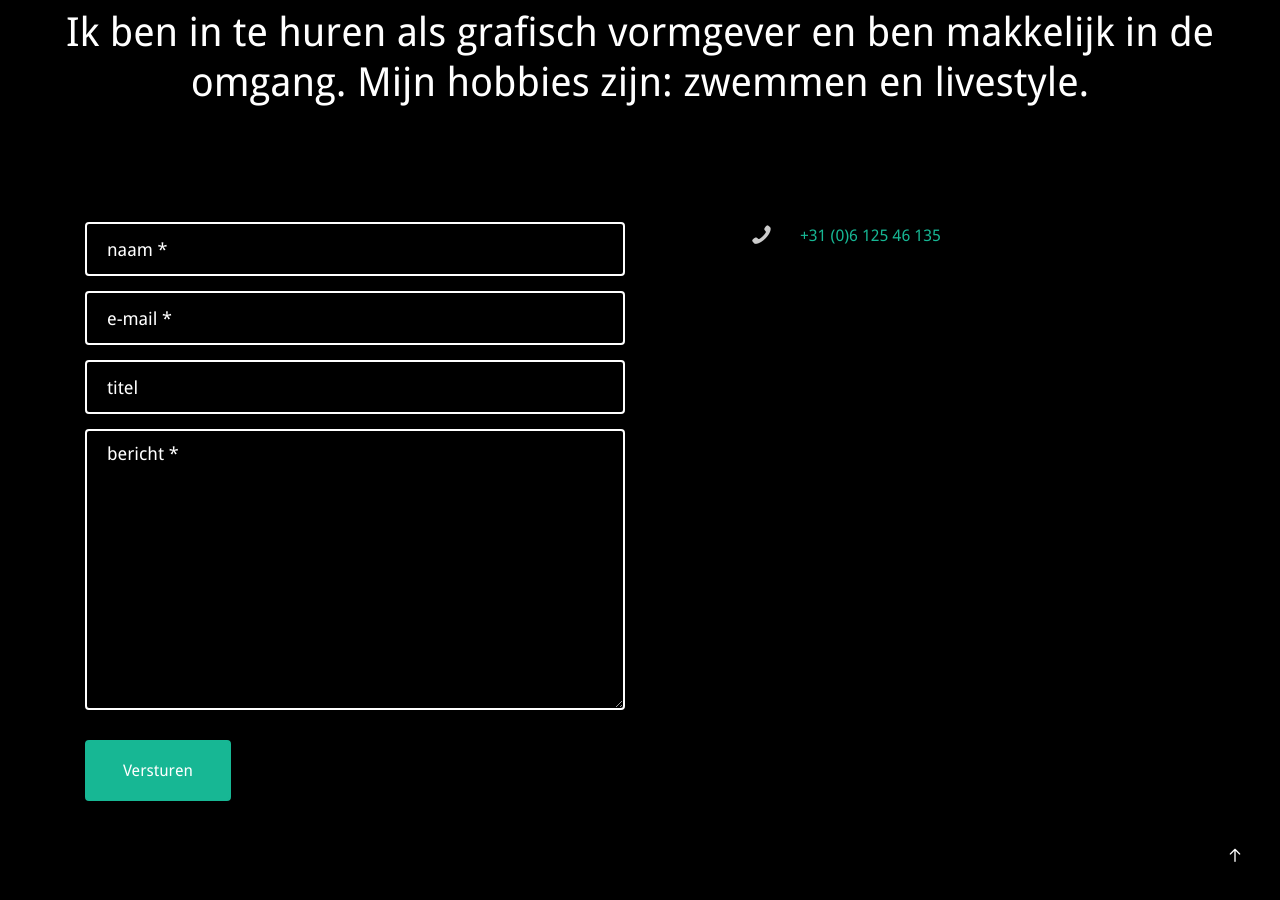
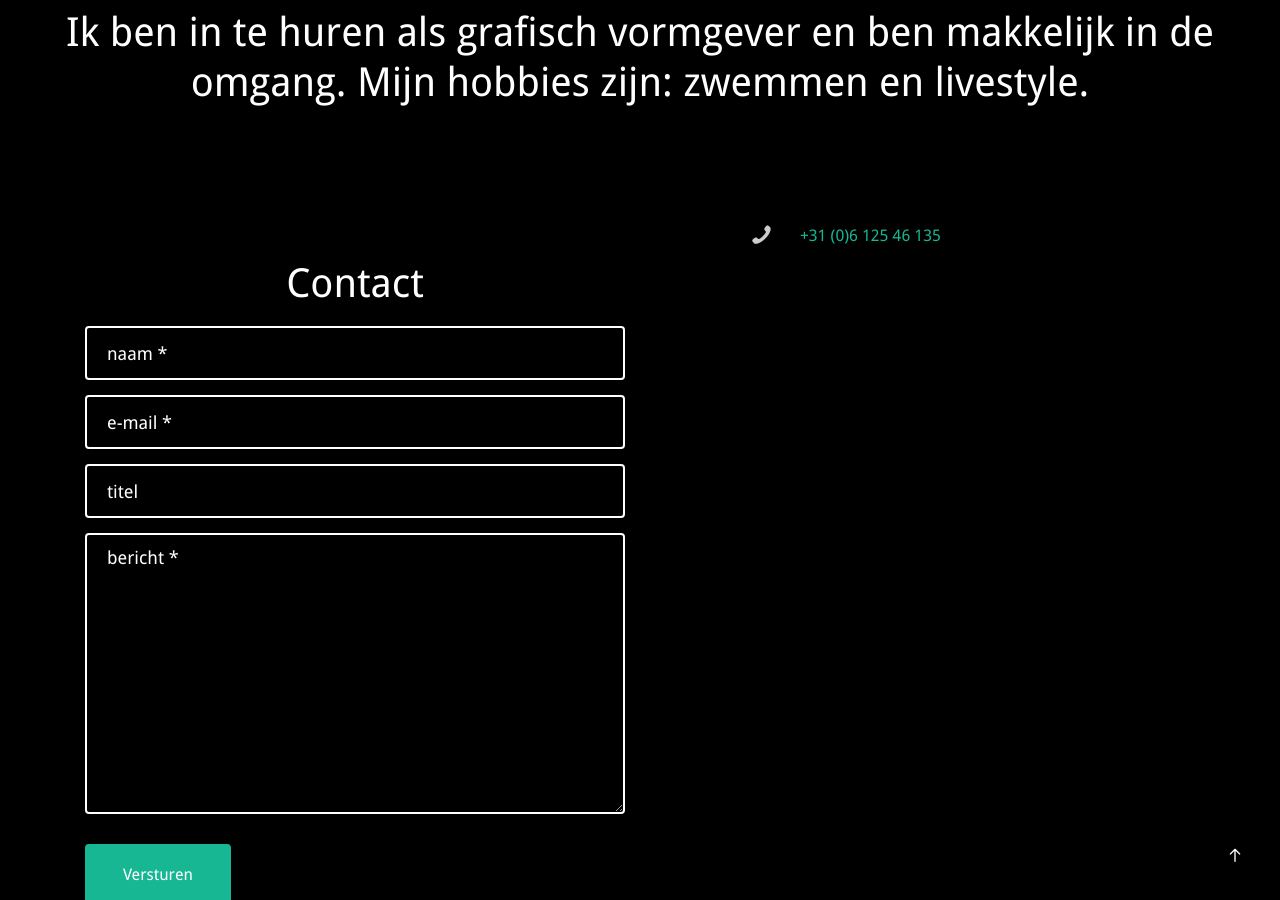
Before and after one commit to apsweb/baddie, a Jekyll site: the page built from index.md, in a window 1280 px wide and 900 px high, scrolled down 1190 px. Built offline with Jekyll 4.4.1, drawn with Linux system fonts in a browser that asks for light colours; some web fonts are replaced.

Commit message:
Updated '_includes/contact.html' via CloudCannon

```diff
--- a/_includes/contact.html
+++ b/_includes/contact.html
@@ -1,8 +1,12 @@
 	<div class="gtco-section">
 		<div class="gtco-container">
 
+
 			<div class="row row-pb-md">
 				<div class="col-md-6 animate-box">
+
+				      <h2 id="contact">Contact</h2>
+
 					<form method="POST" action="/thankyou.html">
 
 						{% for item in site.data.contactform.form_fields %}
```
